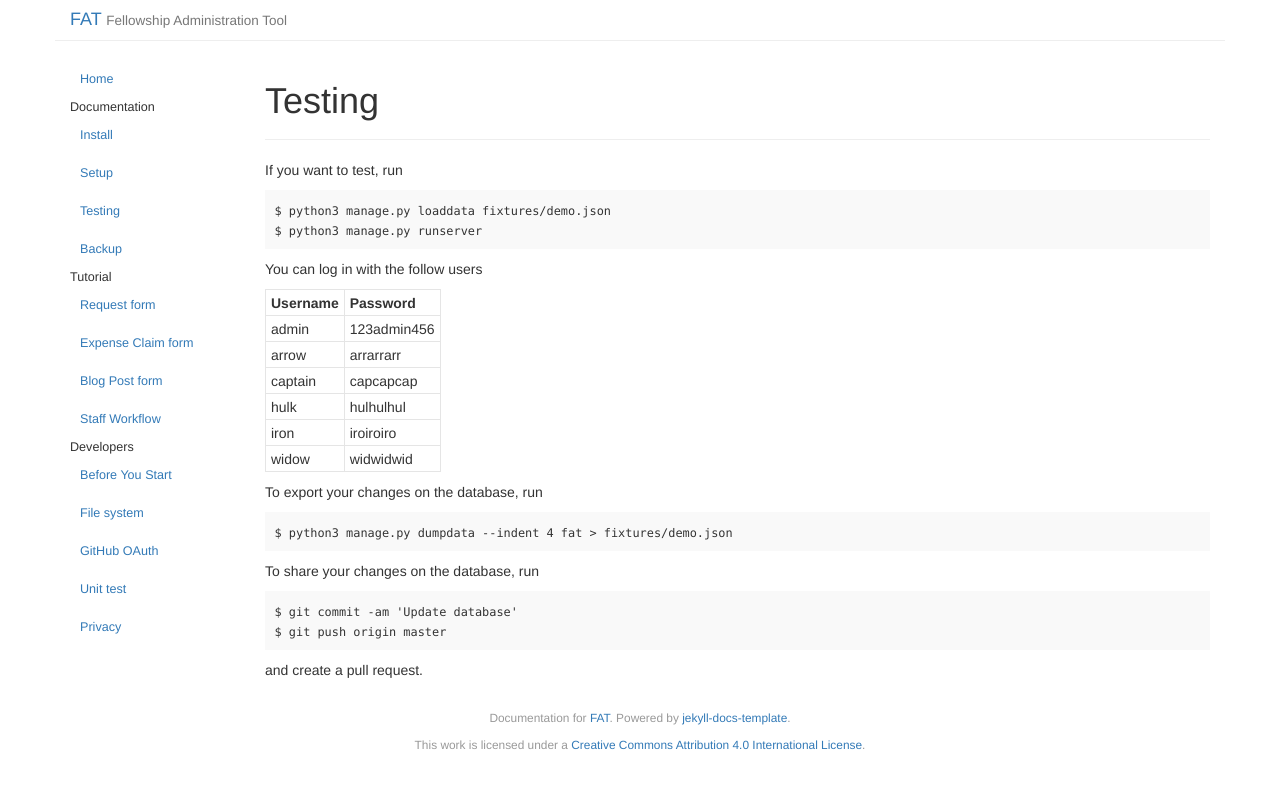
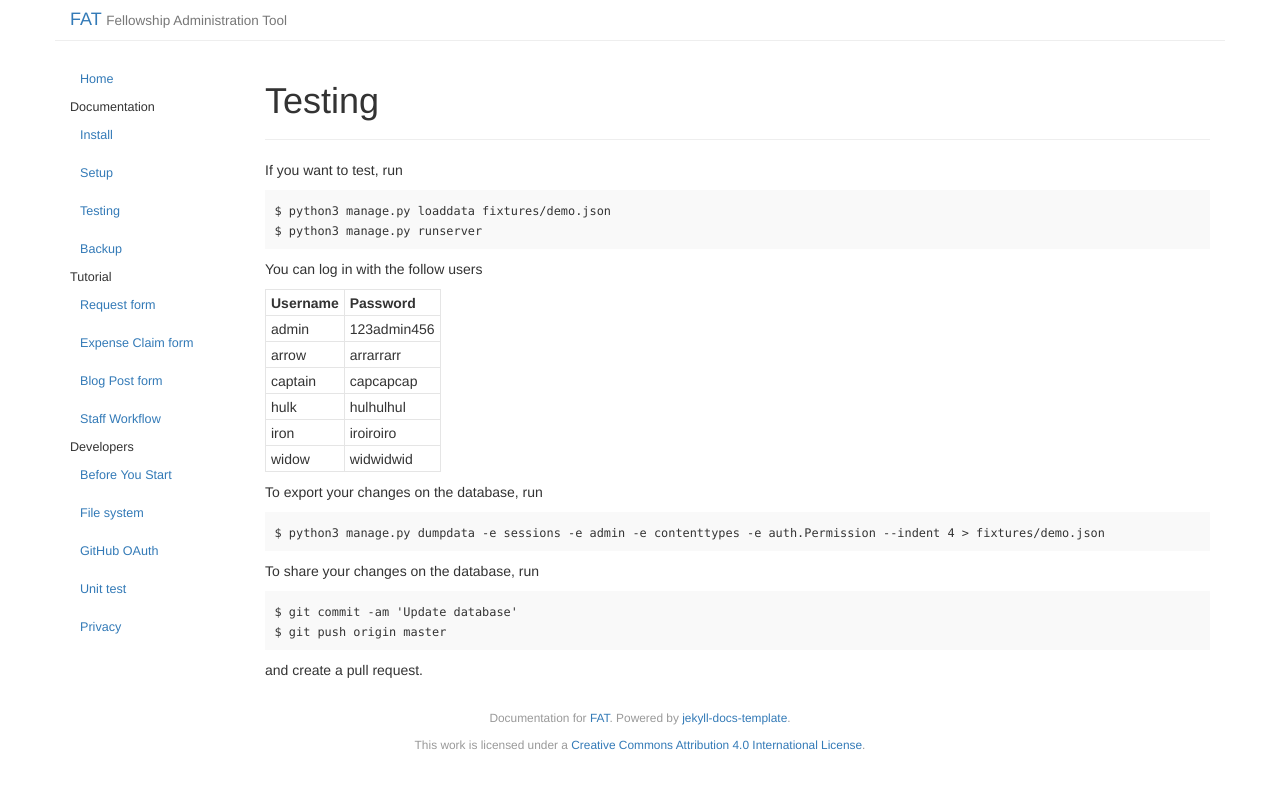
Before and after one commit to softwaresaved/lowfat, a Jekyll site: the page built from docs/_posts/2016-12-09-testing.md, in a window 1280 px wide. Shown: the top 789 px of the page. Built offline with Jekyll 4.4.1, drawn with Linux system fonts in a browser that asks for light colours.

Commit message:
Improve docs for backup fixtures

```diff
--- a/docs/_posts/2016-12-09-testing.md
+++ b/docs/_posts/2016-12-09-testing.md
@@ -26,7 +26,7 @@ You can log in with the follow users
 To export your changes on the database, run
 
 ~~~
-$ python3 manage.py dumpdata --indent 4 fat > fixtures/demo.json
+$ python3 manage.py dumpdata -e sessions -e admin -e contenttypes -e auth.Permission --indent 4 > fixtures/demo.json
 ~~~
 
 To share your changes on the database, run
```
